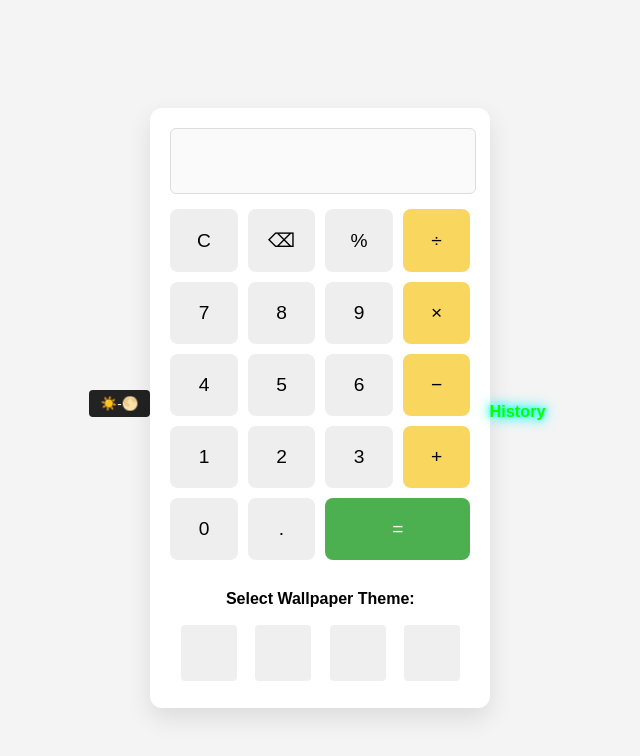
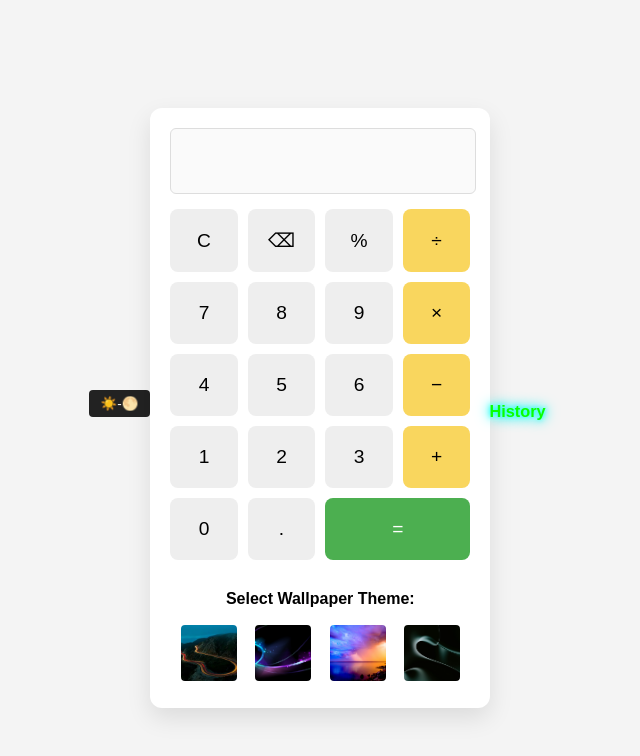
Before and after one commit to NakulTinkhede/Codsoft, a plain HTML site: page index.html in a window 1280 px wide. Shown: the whole page, without its empty margins (323-963 px from the left). Drawn offline with Linux system fonts and the light colour scheme; files that its build step writes are made by us from their sources.

Commit message:
Update index.html

```diff
--- a/index.html
+++ b/index.html
@@ -4,7 +4,7 @@
   <meta charset="UTF-8" />
   <meta name="viewport" content="width=device-width, initial-scale=1.0"/>
   <title>Calci</title>
-  <link rel="stylesheet" href="style.css">
+  <link rel="stylesheet" href="calci/style.css">
     <link rel="icon" href="fav.png" type="image/png">
 </head>
 <body>
@@ -52,10 +52,10 @@
     <button onclick="setWallpaper('theme3')" style="background-image: url('wallpapers/theme3.jpg');"></button>
     <button onclick="setWallpaper('theme4')" style="background-image: url('wallpapers/theme4.jpg');"></button> -->
 
-    <button onclick="setWallpaper('dark1')" style="background-image: url('wallpapers/dark1.jpg');"></button>
-<button onclick="setWallpaper('dark2')" style="background-image: url('wallpapers/dark2.jpg');"></button>
-<button onclick="setWallpaper('light1')" style="background-image: url('wallpapers/light1.jpg');"></button>
-<button onclick="setWallpaper('light2')" style="background-image: url('wallpapers/light2.jpg');"></button>
+    <button onclick="setWallpaper('dark1')" style="background-image: url('calci/wallpapers/dark1.jpg');"></button>
+<button onclick="setWallpaper('dark2')" style="background-image: url('calci/wallpapers/dark2.jpg');"></button>
+<button onclick="setWallpaper('light1')" style="background-image: url('calci/wallpapers/light1.jpg');"></button>
+<button onclick="setWallpaper('light2')" style="background-image: url('calci/wallpapers/light2.jpg');"></button>
 
   </div>
 </div>
@@ -70,6 +70,6 @@
 
 
 
-  <script src="script.js"></script>
+  <script src="calci/script.js"></script>
 </body>
 </html>
```
